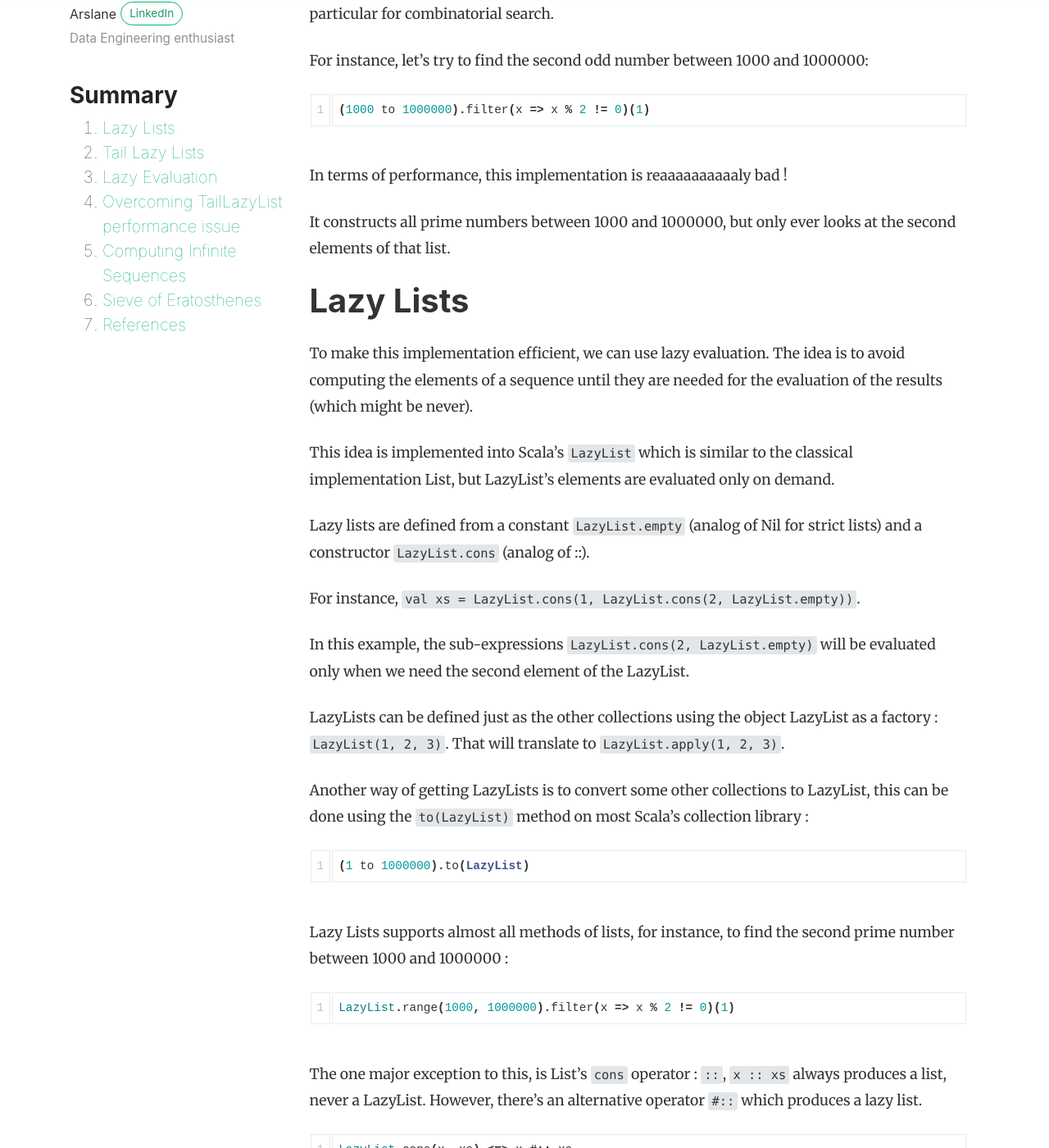
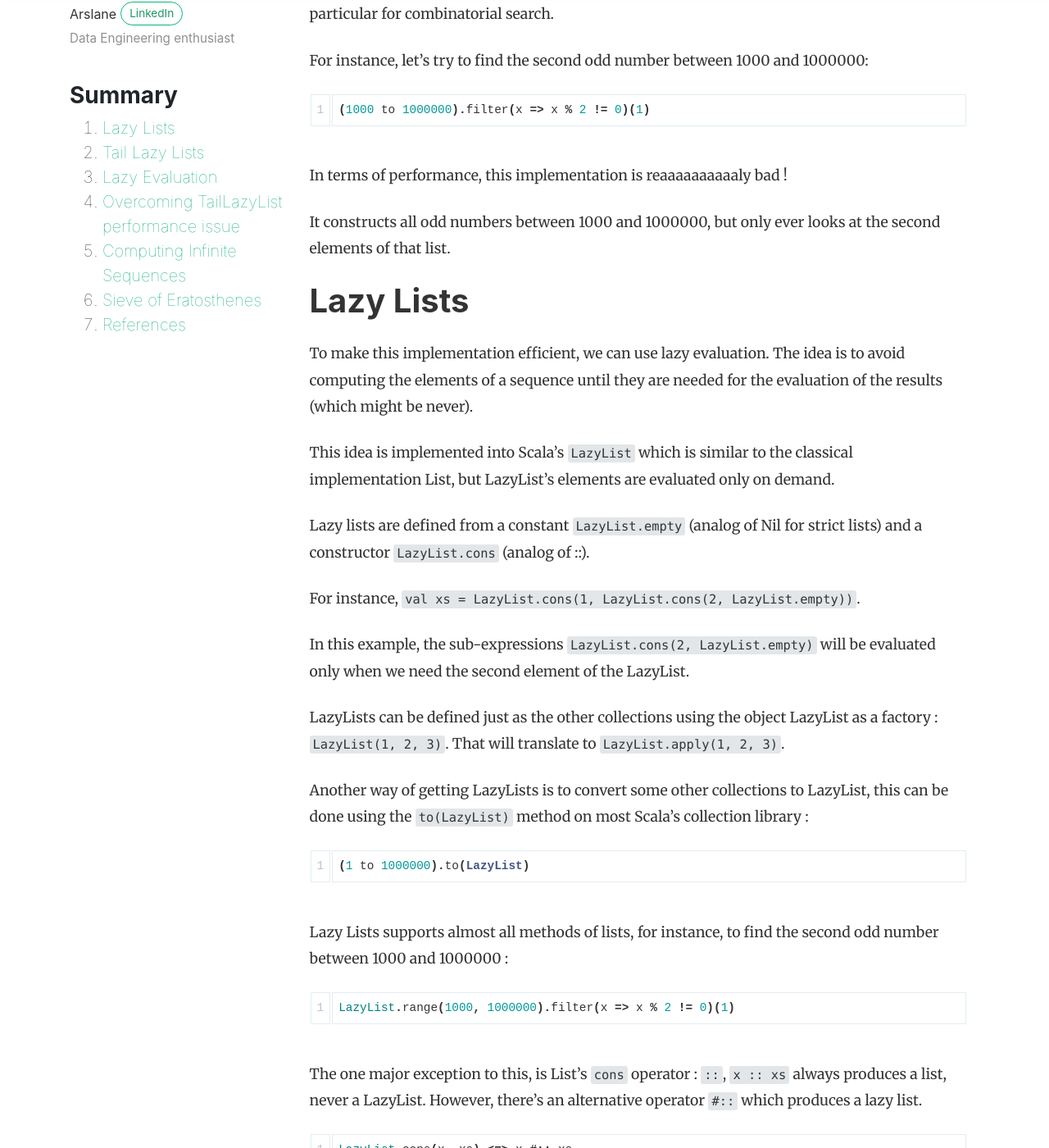
Before and after one commit to ares-b/blog, a Jekyll site: the page built from _posts/2021-12-26-scala-lazy-evaluation.md, in a window 1280 px wide and 1400 px high, scrolled down 342 px. Shown: the whole window at 82% size. Built offline with Jekyll 4.4.1, drawn with Linux system fonts in a browser that asks for light colours; nearby versions of some CDN libraries; comment, search, counter and statistics services are not loaded; some of the changed text lies outside the part shown.

Commit message:
Scala Lazy evaluation hotfix

````diff
--- a/_posts/2021-12-26-scala-lazy-evaluation.md
+++ b/_posts/2021-12-26-scala-lazy-evaluation.md
@@ -18,7 +18,7 @@ For instance, let's try to find the second odd number between 1000 and 1000000:
 ```
 In terms of performance, this implementation is reaaaaaaaaaaly bad !
 
-It constructs all prime numbers between 1000 and 1000000, but only ever looks at the second elements of that list.
+It constructs all odd numbers between 1000 and 1000000, but only ever looks at the second elements of that list.
 
 # Lazy Lists
 
@@ -45,7 +45,7 @@ on most Scala's collection library :
 (1 to 1000000).to(LazyList)
 ```
 
-Lazy Lists supports almost all methods of lists, for instance, to find the second prime number between 1000 and 1000000 :
+Lazy Lists supports almost all methods of lists, for instance, to find the second odd number between 1000 and 1000000 :
 ```
 LazyList.range(1000, 1000000).filter(x => x % 2 != 0)(1)
 ```
@@ -247,7 +247,7 @@ If we tried to compute all natural number by doing `naturals.toList`, the code w
 The best uses cases for Lazy Lists are algorithms that require an upper bound. Indeed, with Lazy Evaluation, those algorithms can be
 easily extended to arbitrary size.
 
-The Sieve of Eratosthenes is a good example for this statement, and it can be used to calculate prime numbers.
+The Sieve of Eratosthenes is a good example for this statement, and it can be used to calculate odd numbers.
 
 The idea is as follows :
 - Start with all integers from 2, the first prime number
````
